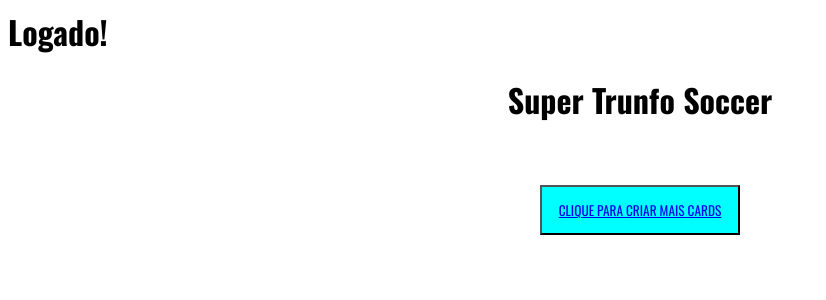
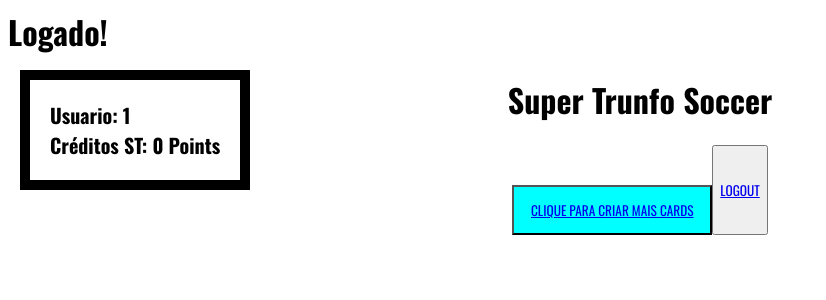
Before and after one commit to leandrofurttado/super-trunfo-futebol-php-mysql, a PHP site: page /painel_usuario.php in a window 1280 px wide. Shown: the top 300 px of the page, without its empty margins (0-826 px from the left). Run offline with PHP 8.4, Linux system fonts and the light colour scheme; the visitor is signed in with stand-in values (Sample User, id 1); data that the repository does not hold is empty.

Commit message:
Deslogar, Painel Usuario com informações, cadastro verificando senhas, info na home

```diff
--- a/cadastro.php
+++ b/cadastro.php
@@ -3,6 +3,7 @@
 
 
 if (!empty($_POST['username']) and !empty($_POST['senha'])) {
+    if ($_POST['senha'] == $_POST['confirm_password']) {
         $usuario_user = $_POST['username'];
         $senha_user = $_POST['senha'];
 
@@ -13,13 +14,16 @@
 
         if ($existe_usuario->num_rows > 0) {
             echo "<h1 class='h1_error'>Já existe um usuario com essas informações</h1>";
-        echo "<h1 class='h1classe'>Tente novamente com um usuario diferente!</h1>";
+            echo "<h1 class='h1_error'>Tente novamente com um usuario diferente!</h1>";
         } else {
             $query_insertuser = "INSERT INTO `usuarios` (`id`, `username`, `senha`) VALUES (NULL, '$usuario_user', '$senha_user')";
 
             $mysqlconnect->query($query_insertuser);
             echo "<h1 class='h1_sucess'>Cadastrado com sucesso! Redirecionando para o LOGIN...</h1>";
             header("Refresh: 3, url=login.php");
+        }
+    } else {
+        echo "<h1 class='h1_error'>As senhas não coincidem, tente novamente...</h1>";
     }
 }
 
--- a/css/style.css
+++ b/css/style_paineluser.css
@@ -108,3 +108,19 @@
     border-radius: 50px;
     background-image: linear-gradient(to right, yellow, rgb(255, 255, 255));
 }
+
+
+.perfil-user {
+    position: absolute;
+    top: 50px;
+    left: 0;
+    margin: 20px;
+    padding: 20px;
+    background-color: white;
+    border: 10px solid black;
+}
+
+.perfil-user h1 {
+    margin: 0;
+    font-size: 20px;
+}
--- a/home.php
+++ b/home.php
@@ -22,7 +22,7 @@
 <body>
     <?php
     if ($usuario != '') {
-        echo "<h1>Bem-vindo ao Super Trunfo $usuario!</h1>";
+        echo "<h1>Bem-vindo ao Super Trunfo $usuario!<button class=button_deslogar><a href='sair_deslogar.php'>SAIR</a></button></h1>";
     } else {
         echo "<h1>Bem-vindo ao Super Trunfo! Faça login para obter cartas!</h1>";
     }
--- a/painel_usuario.php
+++ b/painel_usuario.php
@@ -1,10 +1,21 @@
 <?php
+include "conexao_db.php";
 session_start();
 
 if (!isset($_SESSION['username']) == true and !isset($_SESSION['senha']) == true) {
 
     header("Location: login.php");
 } else {
+    // SETANDO A SESSÃO DO USUARIO.
+    $usuario = $_SESSION['username'];
+    $senha = $_SESSION['senha'];
+    $query_verificadora = "SELECT * FROM usuarios WHERE username = '$usuario' and senha = '$senha'";
+    $creditos_usuario = $mysqlconnect->query($query_verificadora);
+
+    // ele está pegando o retorno da query e fazendo um fetch_assoc que lista em array as linhas da tabela, sendo assim criou uma variavel $linha com os dados
+    $linha = $creditos_usuario->fetch_assoc();
+    $creditos = $linha['credits']; //aqui ele pega só a linha ''credits'' de toda a query que voltou.
+
     echo "<h1> Logado! </h1>";
 }
 ?>
@@ -18,18 +29,27 @@
     <meta name="viewport" content="width=device-width, initial-scale=1.0">
     <title>SuperTrunfo - Suas cartas</title>
     <link rel="icon" href="img/icon_trunfo.png">
-    <link rel="stylesheet" href="css/style.css">
+    <link rel="stylesheet" href="css/style_paineluser.css">
     <link rel="preconnect" href="https://fonts.googleapis.com">
     <link rel="preconnect" href="https://fonts.gstatic.com" crossorigin>
     <link href="https://fonts.googleapis.com/css2?family=Oswald:wght@400;700&display=swap" rel="stylesheet">
 </head>
 
 <body>
+    <div class="perfil-user">
+        <h1>Usuario: <?php echo $usuario; ?></h1>
+        <h1>Créditos ST: <?php
+                            if ($creditos <= 0) {
+                                echo 0;
+                            } else {
+                                echo $creditos;
+                            }
+                            ?> Points</h1>
+    </div>
     <h1 class="titulo">Super Trunfo Soccer</h1>
-    <div class="container">
-    </div>
     <div class="botao">
         <button class="botao_click"><a href="creations.php">CLIQUE PARA CRIAR MAIS CARDS</a></button>
+        <button class=button_deslogar><a href='sair_deslogar.php'>LOGOUT</a></button>
     </div>
 </body>
 
```
Also changed, not shown: css/style_home.css (+7 -1 lines), sair_deslogar.php (added, +9 -0 lines). Lines whose indentation alone changed are shown as unchanged.
